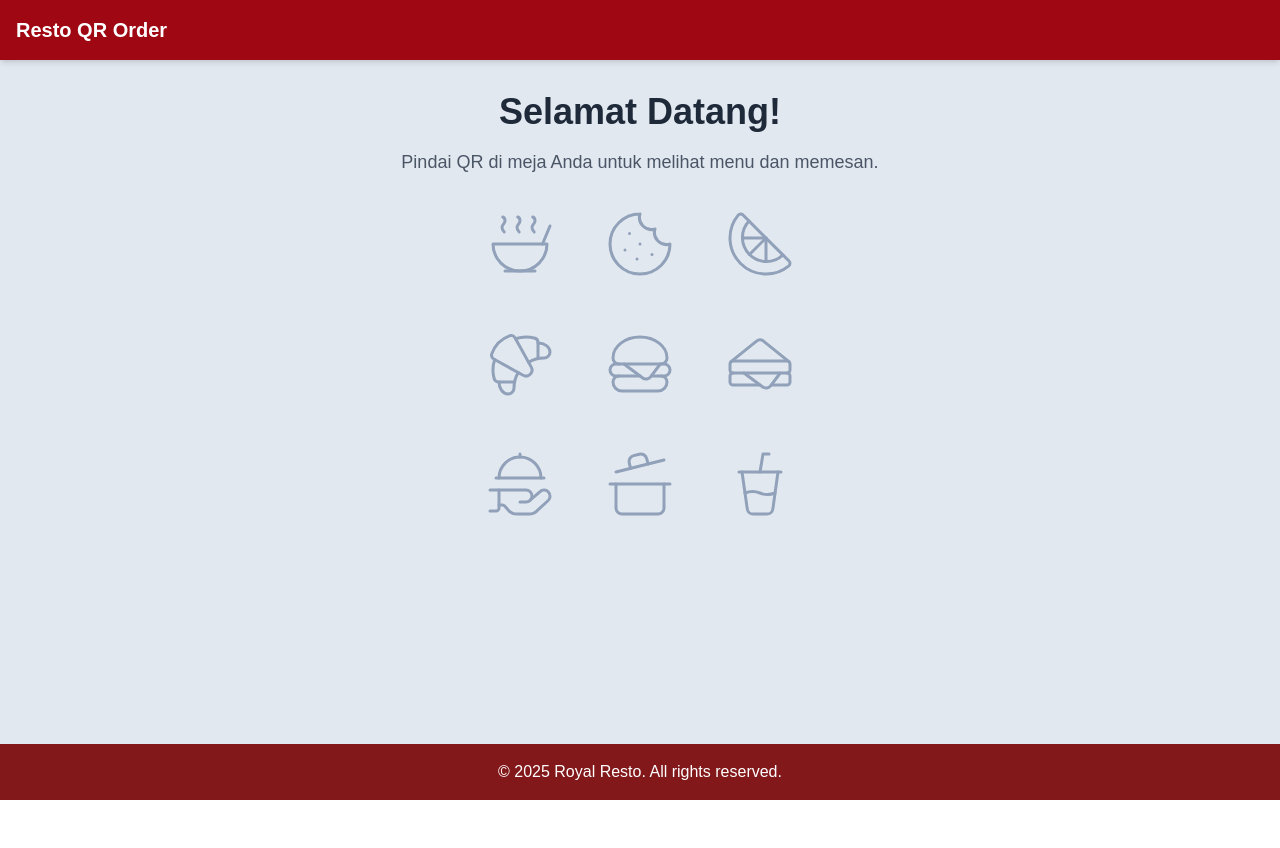
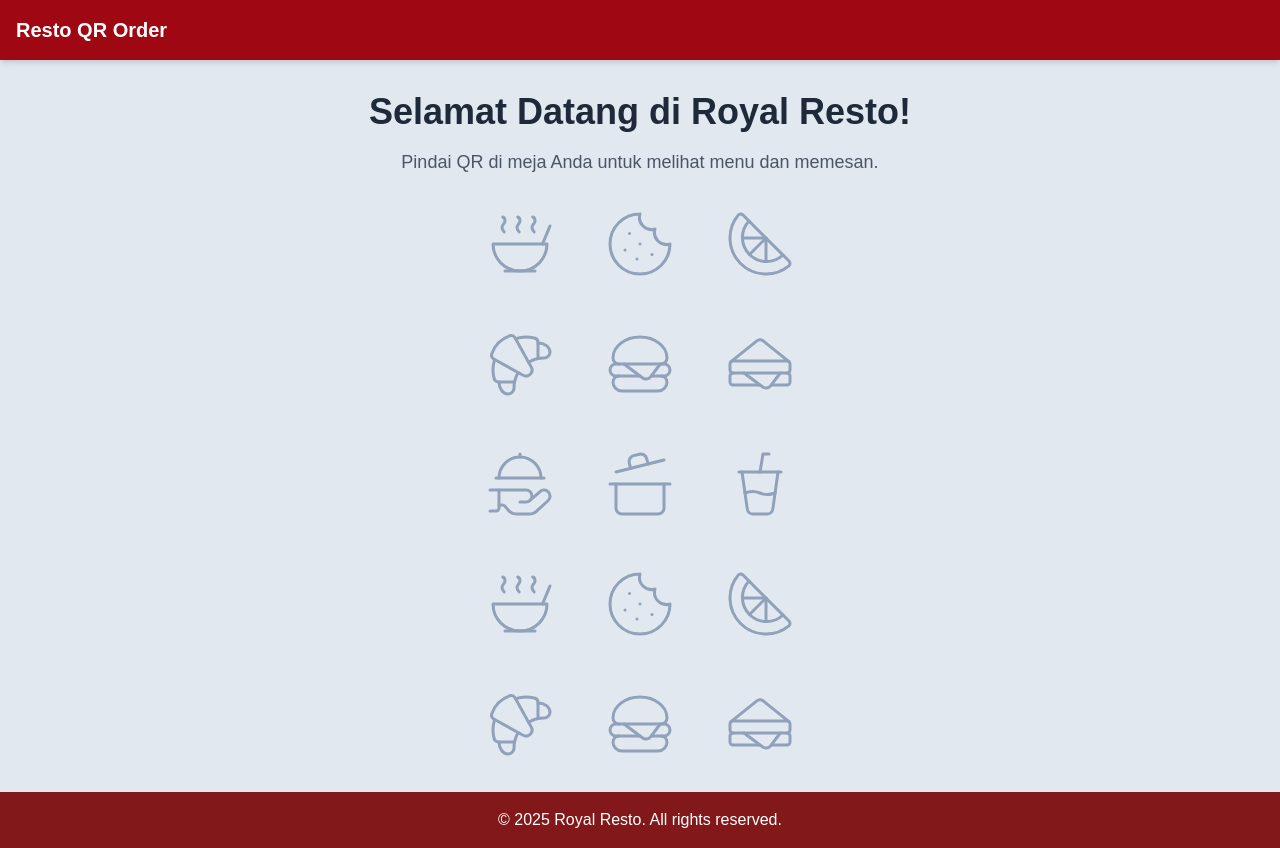
Before and after one commit to bobchopperz/resto-qrcode-order, a Next.js app: page / in a window 1280 px wide. Before the commit the page ends 800 px from the top, so only its background shows below. Built offline with nearby package versions, Linux system fonts and the light colour scheme.

Commit message:
Update page.tsx

```diff
--- a/src/app/page.tsx
+++ b/src/app/page.tsx
@@ -14,17 +14,25 @@ import {
 
 const icons = [
   // Row 1
-  { Icon: Soup, key: "soup" },
-  { Icon: Cookie, key: "cookie" },
-  { Icon: Citrus, key: "citrus" },
+  { Icon: Soup, key: "soup-1" },
+  { Icon: Cookie, key: "cookie-1" },
+  { Icon: Citrus, key: "citrus-1" },
   // Row 2
-  { Icon: Croissant, key: "croissant" },
-  { Icon: Hamburger, key: "hamburger" },
-  { Icon: Sandwich, key: "sandwich" },
+  { Icon: Croissant, key: "croissant-1" },
+  { Icon: Hamburger, key: "hamburger-1" },
+  { Icon: Sandwich, key: "sandwich-1" },
   // Row 3
-  { Icon: HandPlatter, key: "hand-platter" },
-  { Icon: CookingPot, key: "cooking-pot" },
-  { Icon: CupSoda, key: "cup-soda" },
+  { Icon: HandPlatter, key: "hand-platter-1" },
+  { Icon: CookingPot, key: "cooking-pot-1" },
+  { Icon: CupSoda, key: "cup-soda-1" },
+  // Row 4
+  { Icon: Soup, key: "soup-2" },
+  { Icon: Cookie, key: "cookie-2" },
+  { Icon: Citrus, key: "citrus-2" },
+  // Row 5
+  { Icon: Croissant, key: "croissant-2" },
+  { Icon: Hamburger, key: "hamburger-2" },
+  { Icon: Sandwich, key: "sandwich-2" },
 ];
 
 export default function Home() {
@@ -37,7 +45,7 @@ export default function Home() {
         {/* Foreground Content */}
         <div className="mb-8">
           <h2 className="text-4xl font-bold mb-4 text-gray-800">
-            Selamat Datang!
+            Selamat Datang di Royal Resto!
           </h2>
           <p className="text-lg text-gray-600">
             Pindai QR di meja Anda untuk melihat menu dan memesan.
```
